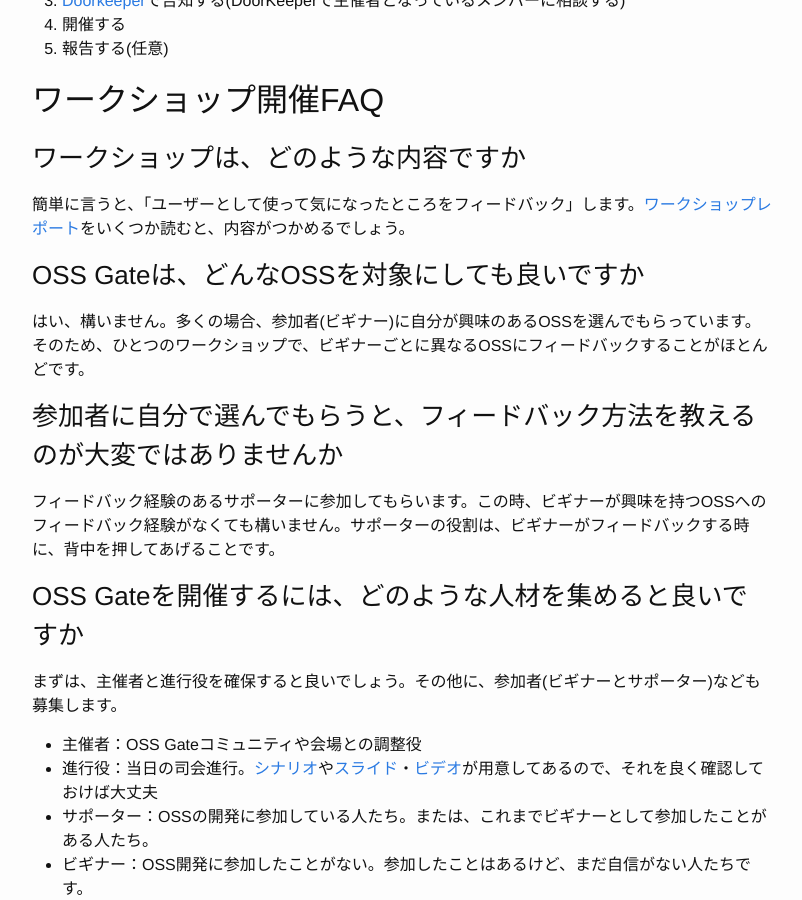
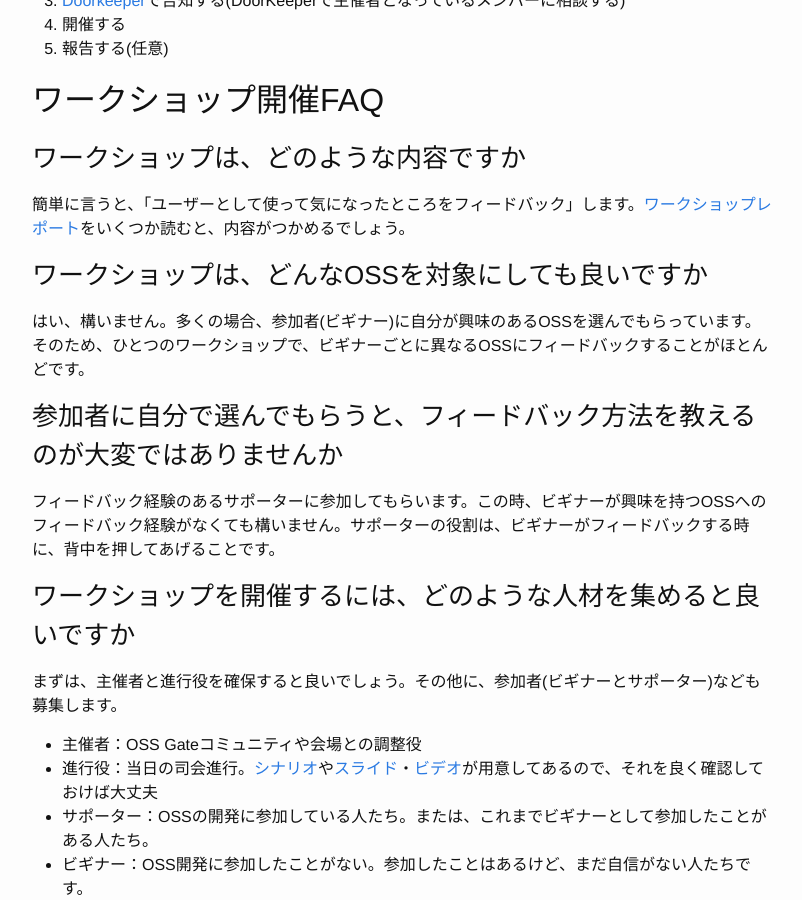
Before and after one commit to oss-gate/oss-gate.github.io, a Jekyll site: the page built from _posts/2018-05-17-workshop-hostting.md, in a window 1280 px wide and 900 px high, scrolled down 931 px. Shown: the whole window, without its empty margins (238-1040 px from the left). Built offline with Jekyll 4.4.1, drawn with Linux system fonts in a browser that asks for light colours; comment, search, counter and statistics services are not loaded.

Commit message:
OSS Gate != workshop

```diff
--- a/_posts/2018-05-17-workshop-hostting.md
+++ b/_posts/2018-05-17-workshop-hostting.md
@@ -40,7 +40,7 @@
 
 簡単に言うと、「ユーザーとして使って気になったところをフィードバック」します。[ワークショップレポート](https://oss-gate.github.io/workshop/report.html)をいくつか読むと、内容がつかめるでしょう。
 
-### OSS Gateは、どんなOSSを対象にしても良いですか
+### ワークショップは、どんなOSSを対象にしても良いですか
 
 はい、構いません。多くの場合、参加者(ビギナー)に自分が興味のあるOSSを選んでもらっています。そのため、ひとつのワークショップで、ビギナーごとに異なるOSSにフィードバックすることがほとんどです。
 
@@ -50,7 +50,7 @@
 フィードバック経験のあるサポーターに参加してもらいます。この時、ビギナーが興味を持つOSSへのフィードバック経験がなくても構いません。サポーターの役割は、ビギナーがフィードバックする時に、背中を押してあげることです。
 
 
-### OSS Gateを開催するには、どのような人材を集めると良いですか
+### ワークショップを開催するには、どのような人材を集めると良いですか
 
 まずは、主催者と進行役を確保すると良いでしょう。その他に、参加者(ビギナーとサポーター)なども募集します。
 
```
